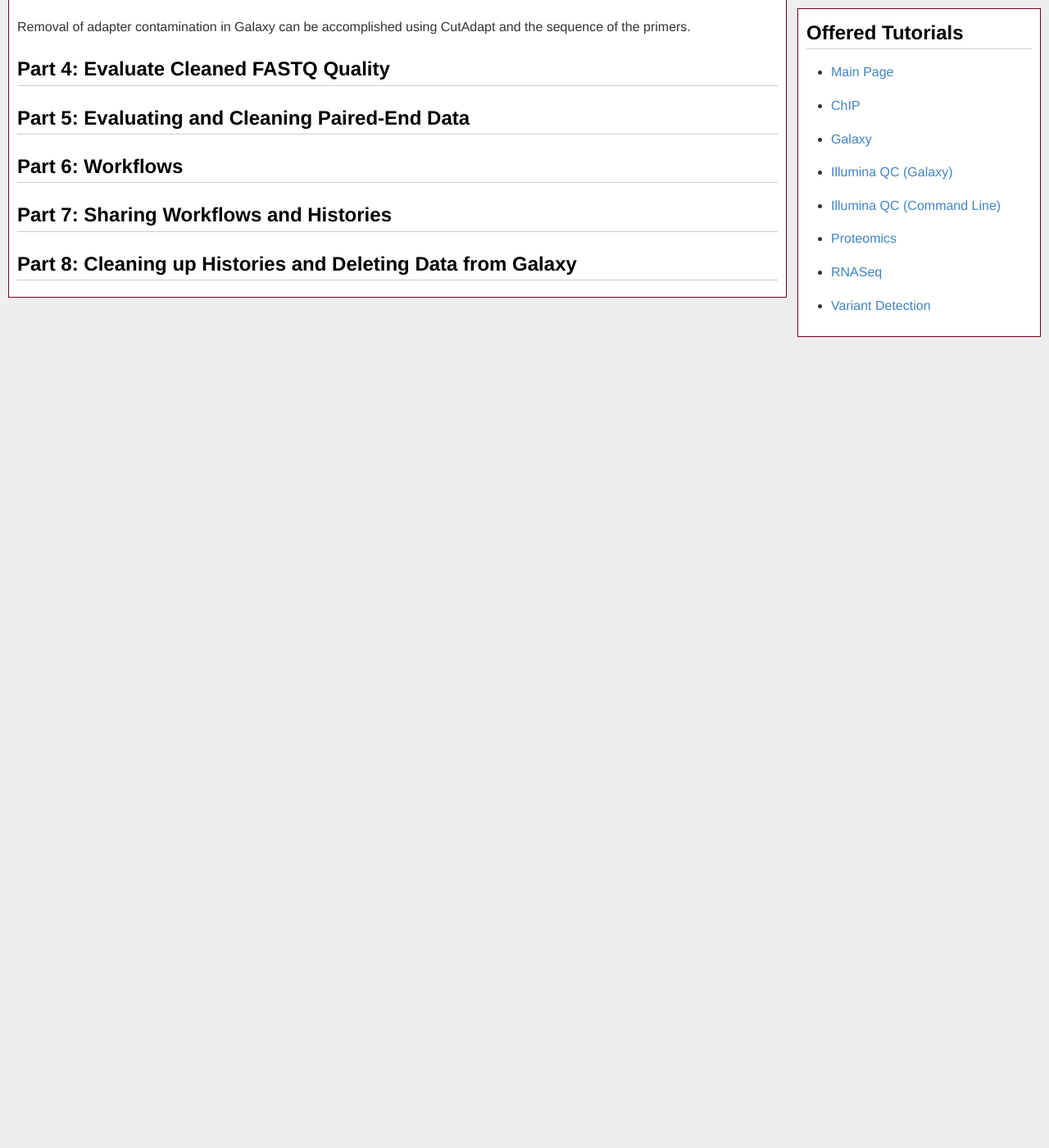
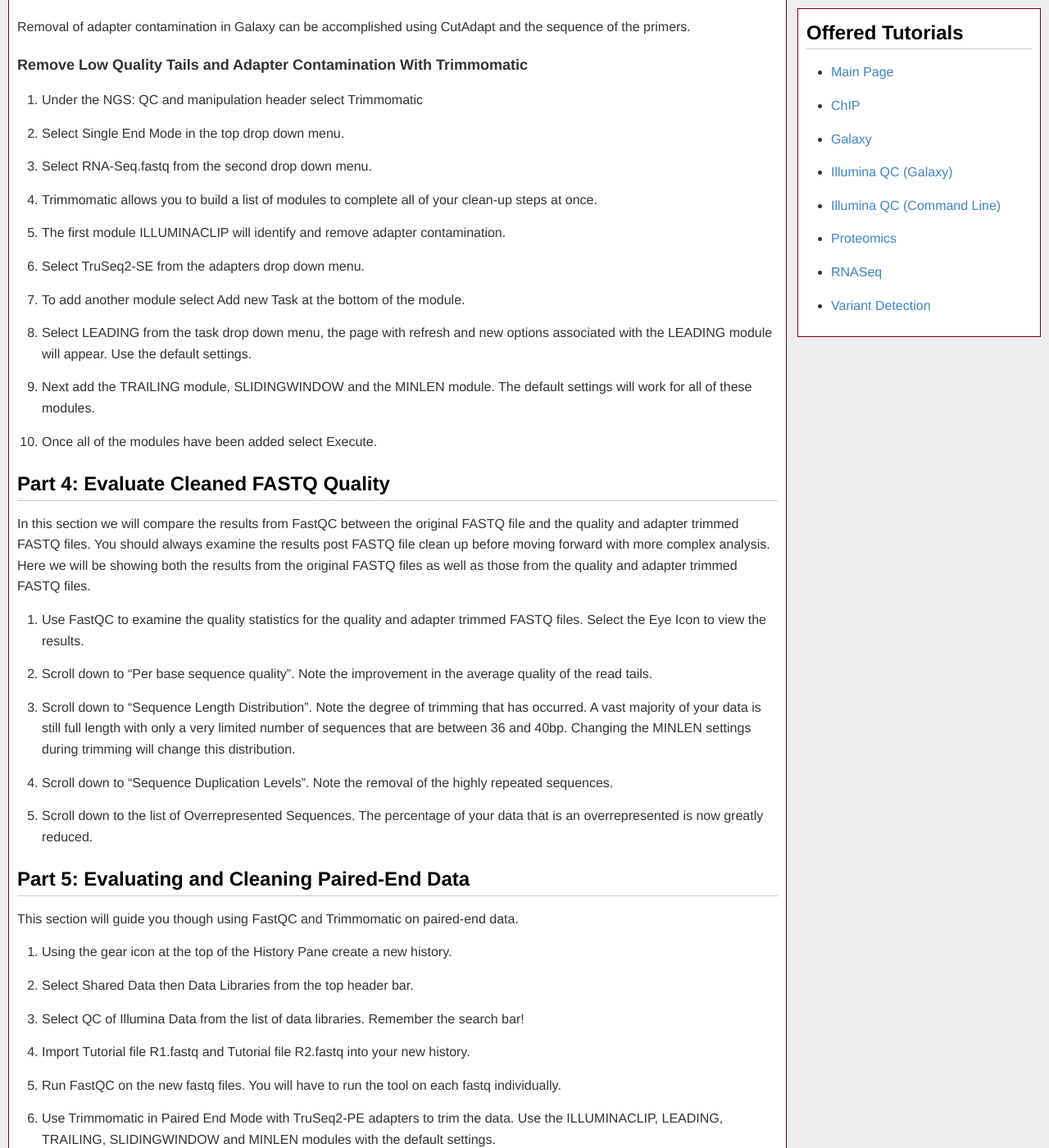
Before and after one commit to msi-ris/Tutorials, a Jekyll site: the page built from illumina_qc.md, in a window 1280 px wide and 1400 px high, scrolled down 6547 px. Shown: the whole window at 82% size. Built offline with Jekyll 4.4.1, drawn with Linux system fonts in a browser that asks for light colours; some of the changed text lies outside the part shown.

Commit message:
Update illumina

```diff
--- a/illumina_qc.md
+++ b/illumina_qc.md
@@ -290,8 +290,88 @@ the sequence of the final read, leading to adapter contamination.
 Removal of adapter contamination in Galaxy can be accomplished using CutAdapt
 and the sequence of the primers.
 
+### Remove Low Quality Tails and Adapter Contamination With Trimmomatic
+1. Under the NGS: QC and manipulation header select Trimmomatic
+2. Select Single End Mode in the top drop down menu.
+3. Select RNA-Seq.fastq from the second drop down menu.
+4. Trimmomatic allows you to build a list of modules to complete all of your
+   clean-up steps at once.
+5. The first module ILLUMINACLIP will identify and remove adapter contamination.
+6. Select TruSeq2-SE from the adapters drop down menu.
+7. To add another module select Add new Task at the bottom of the module.
+8. Select LEADING from the task drop down menu, the page with refresh and new
+   options associated with the LEADING module will appear. Use the default
+   settings.
+9. Next add the TRAILING module, SLIDINGWINDOW and the MINLEN module. The
+   default settings will work for all of these modules.
+10. Once all of the modules have been added select Execute.
+
 ## Part 4: Evaluate Cleaned FASTQ Quality
+In this section we will compare the results from FastQC between the original
+FASTQ file and the quality and adapter trimmed FASTQ files. You should always
+examine the results post FASTQ file clean up before moving forward with more
+complex analysis. Here we will be showing both the results from the original
+FASTQ files as well as those from the quality and adapter trimmed FASTQ files.
+
+1. Use FastQC to examine the quality statistics for the quality and adapter
+   trimmed FASTQ files. Select the Eye Icon to view the results.
+2. Scroll down to "Per base sequence quality". Note the improvement in the
+   average quality of the read tails.
+3. Scroll down to "Sequence Length Distribution". Note the degree of trimming
+   that has occurred. A vast majority of your data is still full length with
+   only a very limited number of sequences that are between 36 and 40bp.
+   Changing the MINLEN settings during trimming will change this distribution.
+4. Scroll down to "Sequence Duplication Levels". Note the removal of the highly
+   repeated sequences.
+5. Scroll down to the list of Overrepresented Sequences. The percentage of your
+   data that is an overrepresented is now greatly reduced.
+
 ## Part 5: Evaluating and Cleaning Paired-End Data
+This section will guide you though using FastQC and Trimmomatic on paired-end
+data.
+
+1. Using the gear icon at the top of the History Pane create a new history.
+2. Select Shared Data then Data Libraries from the top header bar.
+3. Select QC of Illumina Data from the list of data libraries. Remember the
+   search bar!
+4. Import Tutorial file R1.fastq and Tutorial file R2.fastq into your new
+   history.
+5. Run FastQC on the new fastq files. You will have to run the tool on each
+   fastq individually.
+6. Use Trimmomatic in Paired End Mode with TruSeq2-PE adapters to trim the data.
+   Use the ILLUMINACLIP, LEADING, TRAILING, SLIDINGWINDOW and MINLEN modules
+   with the default settings.
+7. Notice there are 4 Trimmomatic outputs: forward paired, forward unpaired,
+   reverse paired and reverse unpaired.
+8. Run FastQC on the forward paired and reverse paired data to see the effect
+   of your trimming.
+
 ## Part 6: Workflows
+### Creating a Workflow
+The ability to create, reuse, share and publish workflows is on of Galaxy's
+largest strengths. Creating workflows allows you and anyone you want to
+collaborate with to exactly recreate analysis. You can think of workflows as
+your computational lab notebook, they are how you document your computational
+work. Workflows are also handy when you have to clean up your Galaxy space.
+Saving the raw input data and the workflow that leads to a final result allows
+you to delete the intermediate files yet retain the ability to recreate the
+entire analysis at any time. Workflows can be extracted from histories or
+created from scratch. Either method will result in a useable workflow so how you
+choose to build one is up to you.
+
+Workflows are made up of connected tools, each tool is represented as a box and
+data moving from one tool to another is represented by the arrows. The inputs
+required for the tool can be found above the horizontal line in the box while
+the possible outputs are found below the line. Outputs from each tool can be
+saved and/or used as in the input for the next tool. Selecting the box will
+display the settings associated with the tool allowing you to preset parameters
+to reuse each time the workflow is run
+
+### Extract Workflow from Current History
+1. Select the Gear Icon from the top of the history pane.
+2. Select Extract Workflow from the menu.
+3. In Workflow name enter "QC and Cleanup".
+4. Select Create Workflow.
+
 ## Part 7: Sharing Workflows and Histories
 ## Part 8: Cleaning up Histories and Deleting Data from Galaxy
```
Also changed, not shown: other parts of illumina_qc.md (+1 -1 lines).
